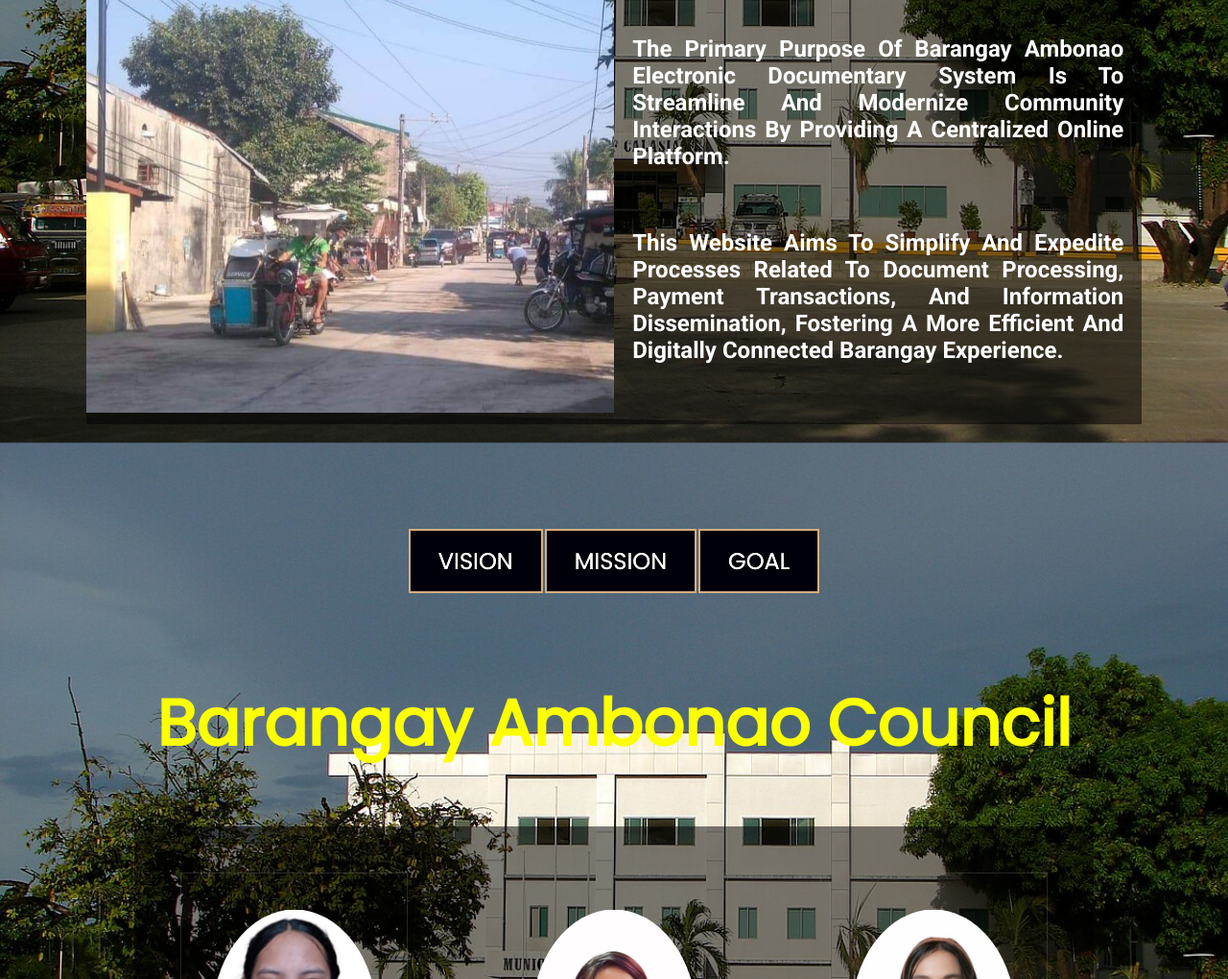
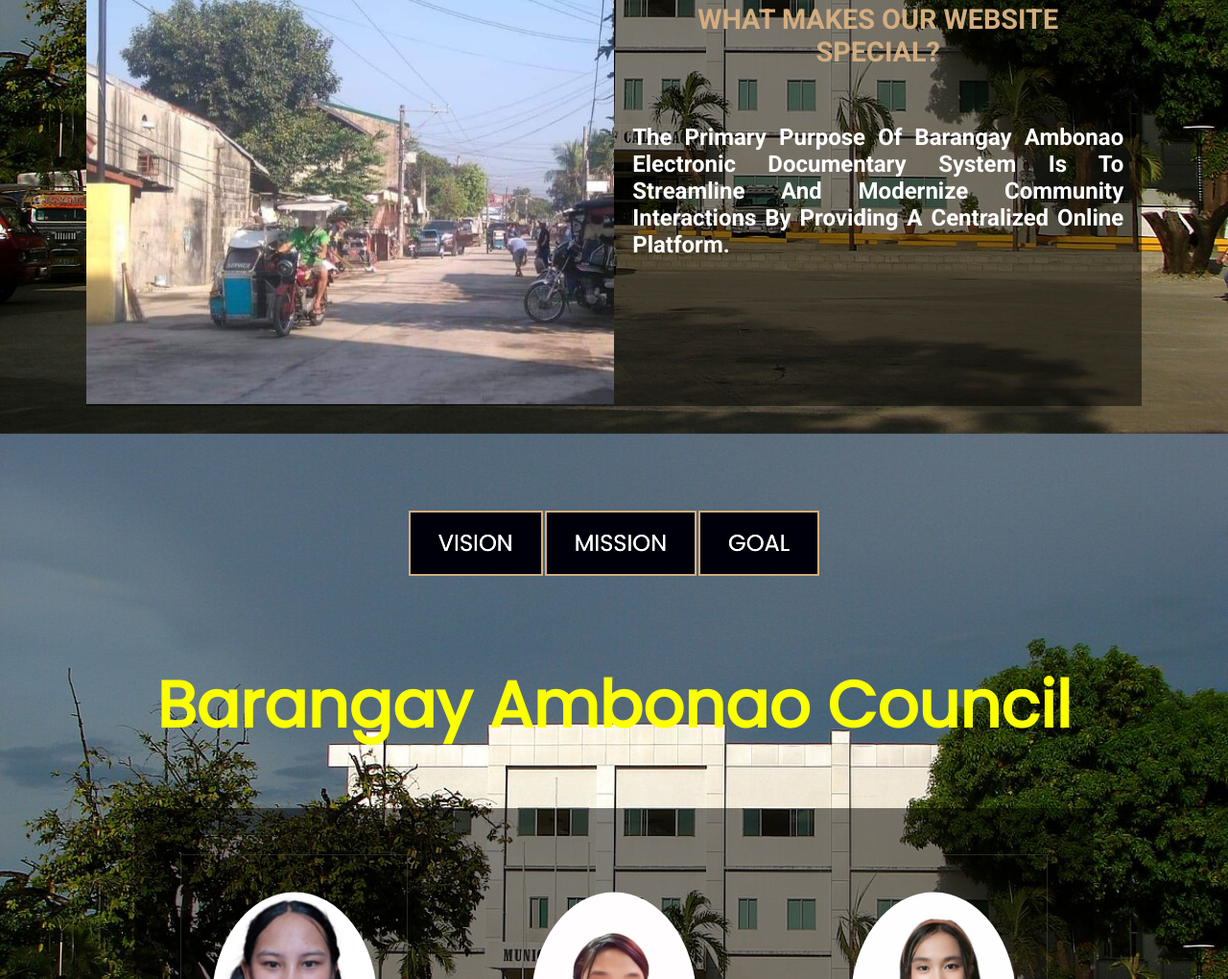
Before and after one commit to lucinda003/powergroupsaroom, a plain HTML site: page index.html in a window 1280 px wide. Shown: the part 1186-2206 px from the top of the page at 96% size. Drawn offline with nearby package versions, Linux system fonts and the light colour scheme; a script that the page names is missing.

Commit message:
Update index.html

```diff
--- a/index.html
+++ b/index.html
@@ -73,8 +73,6 @@
             <h1 class="heading1" id="heading">what makes our website special?</h1>
             <p>The primary purpose of Barangay Ambonao Electronic Documentary System is to streamline and modernize community interactions by providing
                 a centralized online platform.</p>
-            <p>This website aims to simplify and expedite processes related to document processing, payment transactions,
-                 and information dissemination, fostering a more efficient and digitally connected Barangay experience.</p>
         </div>
     </div>
 </section>
```
